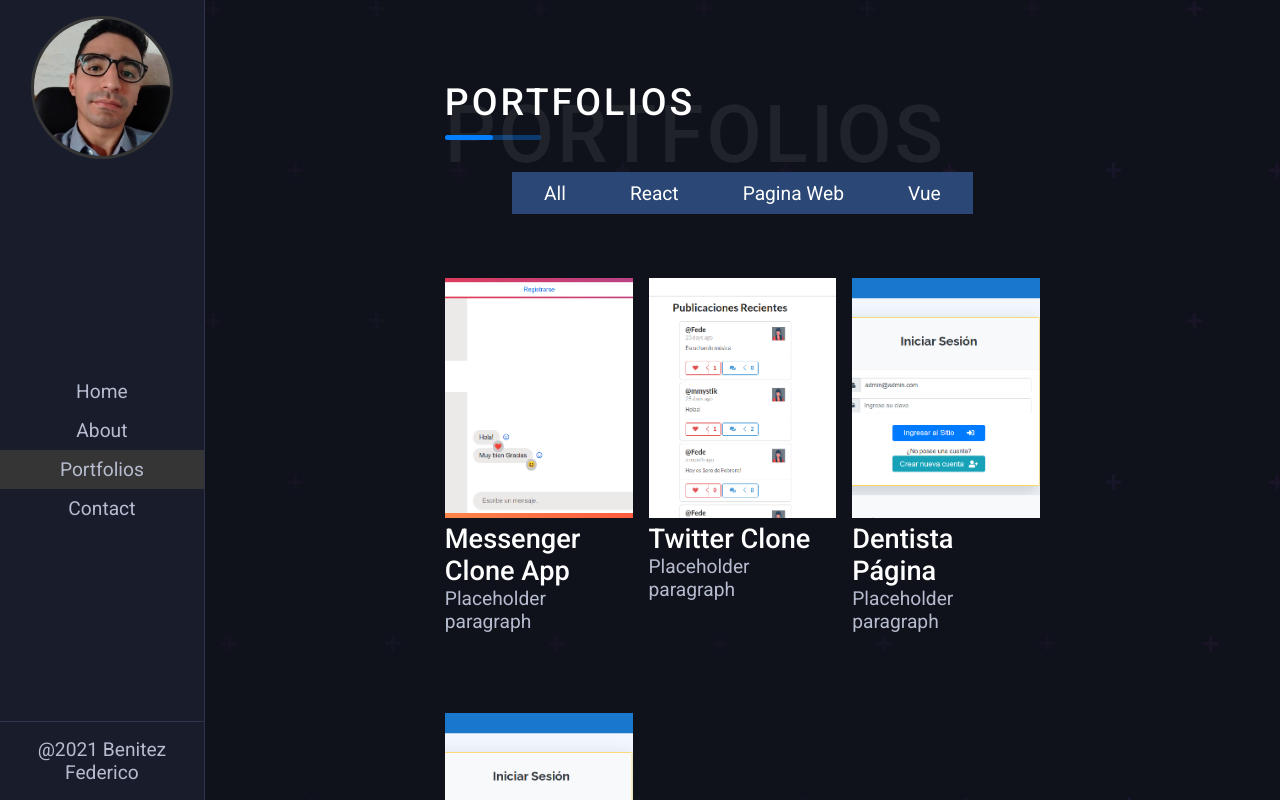
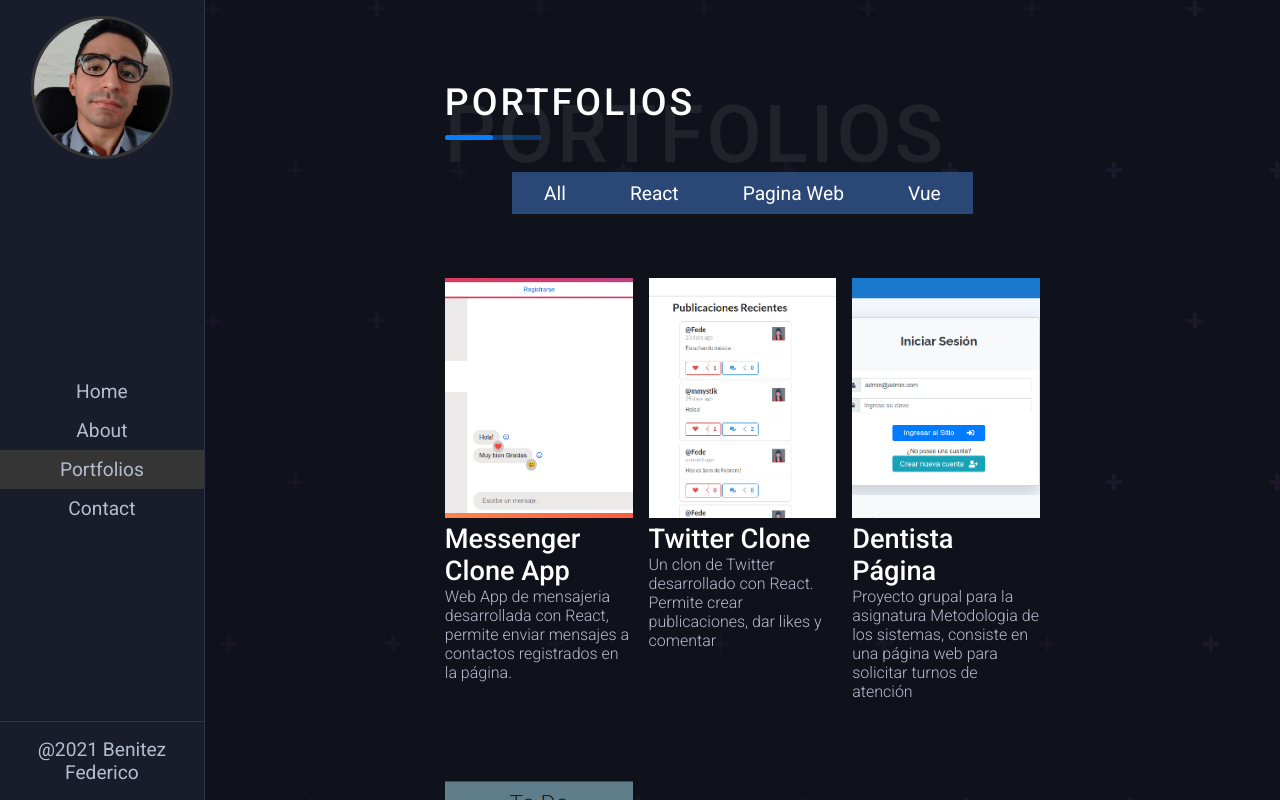
Before and after one commit to Federico-Benitez/old-portfolio, a React (Create React App) app: page /portfolios in a window 1280 px wide. Shown: the top 800 px of the page. Built offline with nearby package versions, Linux system fonts and the light colour scheme.

Commit message:
cv cargado

```diff
--- a/src/Components/ImageSection.js
+++ b/src/Components/ImageSection.js
@@ -1,5 +1,6 @@
-import React from "react";
-import about from "../img/about.jpg";
+import React from 'react';
+import about from '../img/about.jpg';
+import cv from '../img/Benitez Federico.pdf';
 
 function ImageSection() {
   return (
@@ -12,8 +13,8 @@ function ImageSection() {
           <span style={{ fontWeight: "400" }}>Federico Benitez</span>
         </h4> */}
         <p className="about-text">
-          Apasionado por las tecnologias Web, desarrollo móvil, inteligencia
-          artificial y big data!.
+          Soy un Web Developer, apasionado en el desarrollo móvil e inteligencia
+          artificial.
         </p>
         <div className="about-details">
           <div className="left-section">
@@ -25,7 +26,9 @@ function ImageSection() {
             <p>Resistencia, Chaco, Argentina</p>
           </div>
         </div>
-        <button className="btn">Descargar CV</button>
+        <button className="btn">
+          <a href={cv}>Descargar CV</a>
+        </button>
       </div>
     </div>
   );
--- a/src/Components/MenuItems.js
+++ b/src/Components/MenuItems.js
@@ -1,4 +1,4 @@
-import React from "react";
+import React from 'react';
 
 function MenuItems({ menuItem }) {
   return (
@@ -16,7 +16,7 @@ function MenuItems({ menuItem }) {
               </ul>
             </div>
             <h5>{item.title}</h5>
-            <p>Placeholder paragraph</p>
+            <p className="description">{item.description}</p>
           </div>
         );
       })}
--- a/src/Components/allportfolio.js
+++ b/src/Components/allportfolio.js
@@ -1,47 +1,56 @@
-import port1 from "../img/portImages/messenger.png";
-import port2 from "../img/portImages/twitter.png";
-import port3 from "../img/portImages/dentista.png";
+import port1 from '../img/portImages/messenger.png';
+import port2 from '../img/portImages/twitter.png';
+import port3 from '../img/portImages/dentista.png';
+import port4 from '../img/portImages/todo.png';
 
 const portfolios = [
   {
     id: 1,
-    category: "React",
-    link1: "youtube.com",
-    link2: "github.com",
-    icon1: "Git",
-    icon2: "Url",
+    category: 'React',
+    link1: 'youtube.com',
+    link2: 'github.com',
+    icon1: 'Git',
+    icon2: 'Url',
     image: port1,
-    title: "Messenger Clone App"
+    title: 'Messenger Clone App',
+    description:
+      'Web App de mensajeria desarrollada con React, permite enviar mensajes a contactos registrados en la página.'
   },
   {
     id: 2,
-    category: "React",
-    link1: "youtube.com",
-    link2: "github.com",
-    icon1: "Git",
-    icon2: "Url",
+    category: 'React',
+    link1: 'youtube.com',
+    link2: 'github.com',
+    icon1: 'Git',
+    icon2: 'Url',
     image: port2,
-    title: "Twitter Clone"
+    title: 'Twitter Clone',
+    description:
+      'Un clon de Twitter desarrollado con React. Permite crear publicaciones, dar likes y comentar'
   },
   {
     id: 3,
-    category: "Pagina Web",
-    link1: "youtube.com",
-    link2: "github.com",
-    icon1: "Git",
-    icon2: "Url",
+    category: 'Pagina Web',
+    link1: 'youtube.com',
+    link2: 'github.com',
+    icon1: 'Git',
+    icon2: 'Url',
     image: port3,
-    title: "Dentista Página"
+    title: 'Dentista Página',
+    description:
+      'Proyecto grupal para la asignatura Metodologia de los sistemas, consiste en una página web para solicitar turnos de atención'
   },
   {
     id: 4,
-    category: "Vue",
-    link1: "youtube.com",
-    link2: "github.com",
-    icon1: "Git",
-    icon2: "Url",
-    image: port3,
-    title: "TODO App"
+    category: 'Vue',
+    link1: 'youtube.com',
+    link2: 'github.com',
+    icon1: 'Git',
+    icon2: 'Url',
+    image: port4,
+    title: 'TODO App',
+    description:
+      'Una aplicación web para anotar tareas desarrollada con Vue, Vuex y Vue Router'
   }
 ];
 
--- a/src/styles/_about.scss
+++ b/src/styles/_about.scss
@@ -54,6 +54,9 @@
         margin-left: 2rem;
     }
 }
+a:link {
+    text-decoration: none;
+  }
 
 .btn{
     padding: 1rem 2rem;
--- a/src/styles/_portfolios.scss
+++ b/src/styles/_portfolios.scss
@@ -1,6 +1,3 @@
-.PortfoliosPage{
-
-}
 .portfolios-data{
     margin-top: 2rem;
 }
@@ -19,6 +16,10 @@
     }
 
     .portfolio{
+        .description{
+            font-weight: 300;
+            font-size: 1rem;
+        }
         .image-data{
             margin-top: 3rem;
             position: relative;
--- a/src/styles/_services.scss
+++ b/src/styles/_services.scss
@@ -60,7 +60,7 @@
     justify-content: space-between;
     margin-top: 2rem;
     margin-bottom: 2rem;
-    @media screen and (max-width:1000px){
+    @media screen and (max-width:700px){
         flex-direction: column;
 
     }
```
Also changed, not shown: src/img/portImages/todo.png (added), 1 other file (tests, documents, lock files or other folders).
